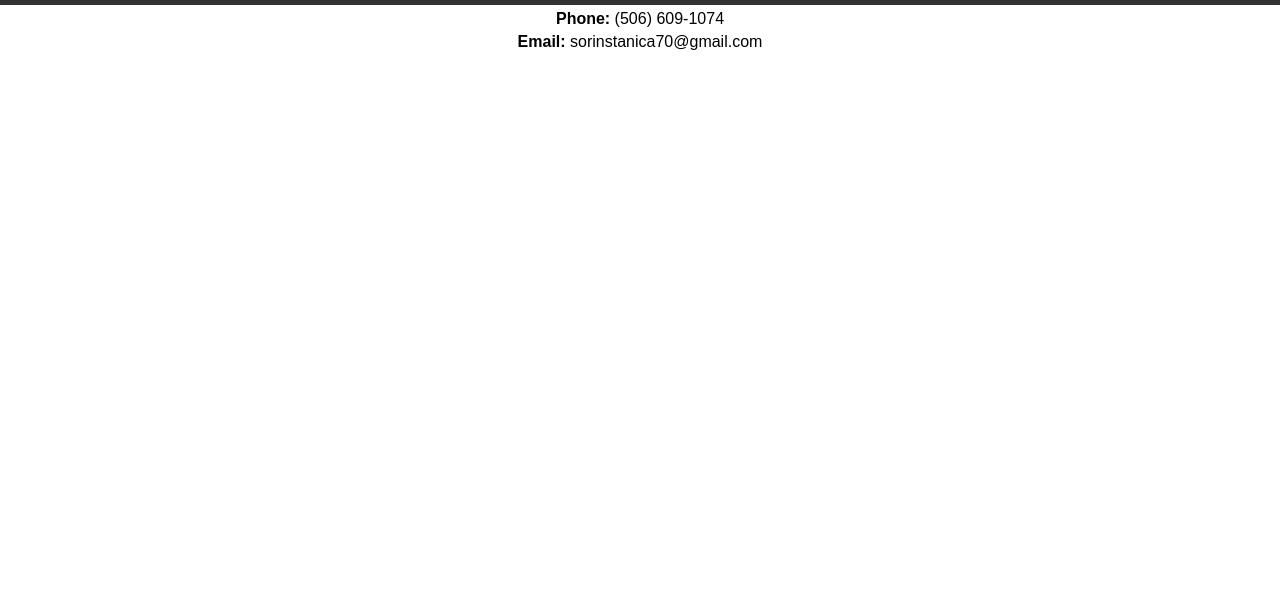
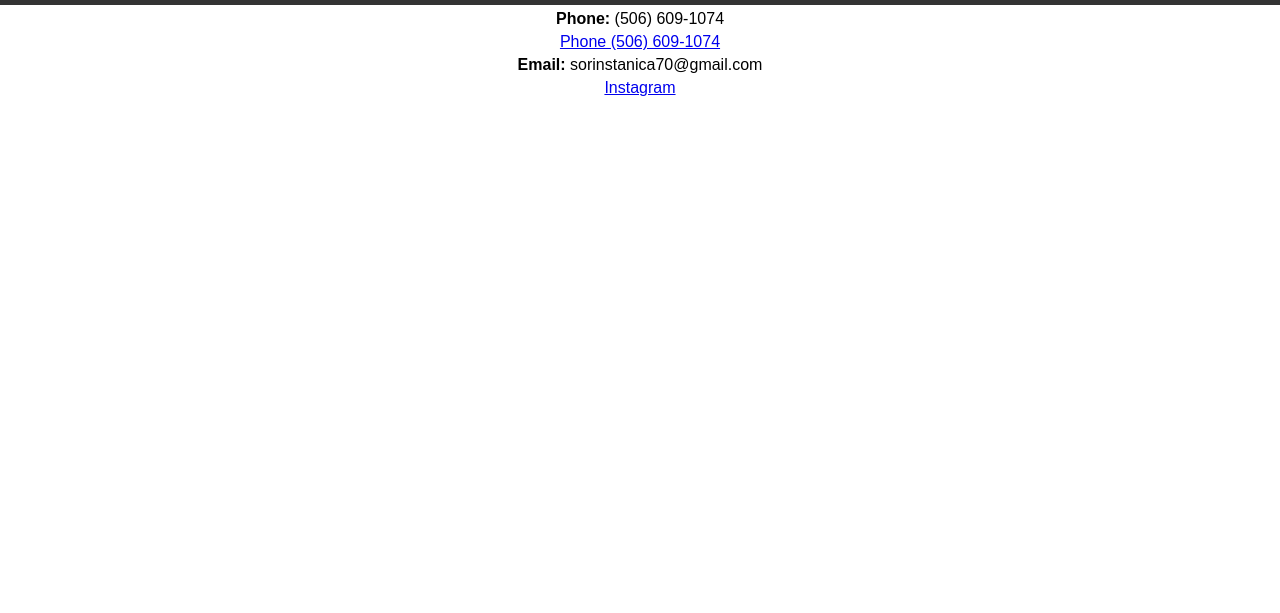
Before and after one commit to AlbertGStanica/SSFlooring, a plain HTML site: page contact.html in a window 1280 px wide. Shown: the part 187-800 px from the top of the page. Drawn offline with Linux system fonts and the light colour scheme.

Commit message:
Changed Contact

```diff
--- a/contact.html
+++ b/contact.html
@@ -58,7 +58,9 @@
     <div id="container">
         <div class="contact-info">
             <p><strong>Phone:</strong> (506) 609-1074</p>
+            <a href= “tel:+15066091074>Phone (506) 609-1074</a>
             <p><strong>Email:</strong> sorinstanica70@gmail.com</p>
+            <a href="https://www.instagram.com/sorin_stanica_flooring/">Instagram</a>
         </div>
     </div>
 
```
